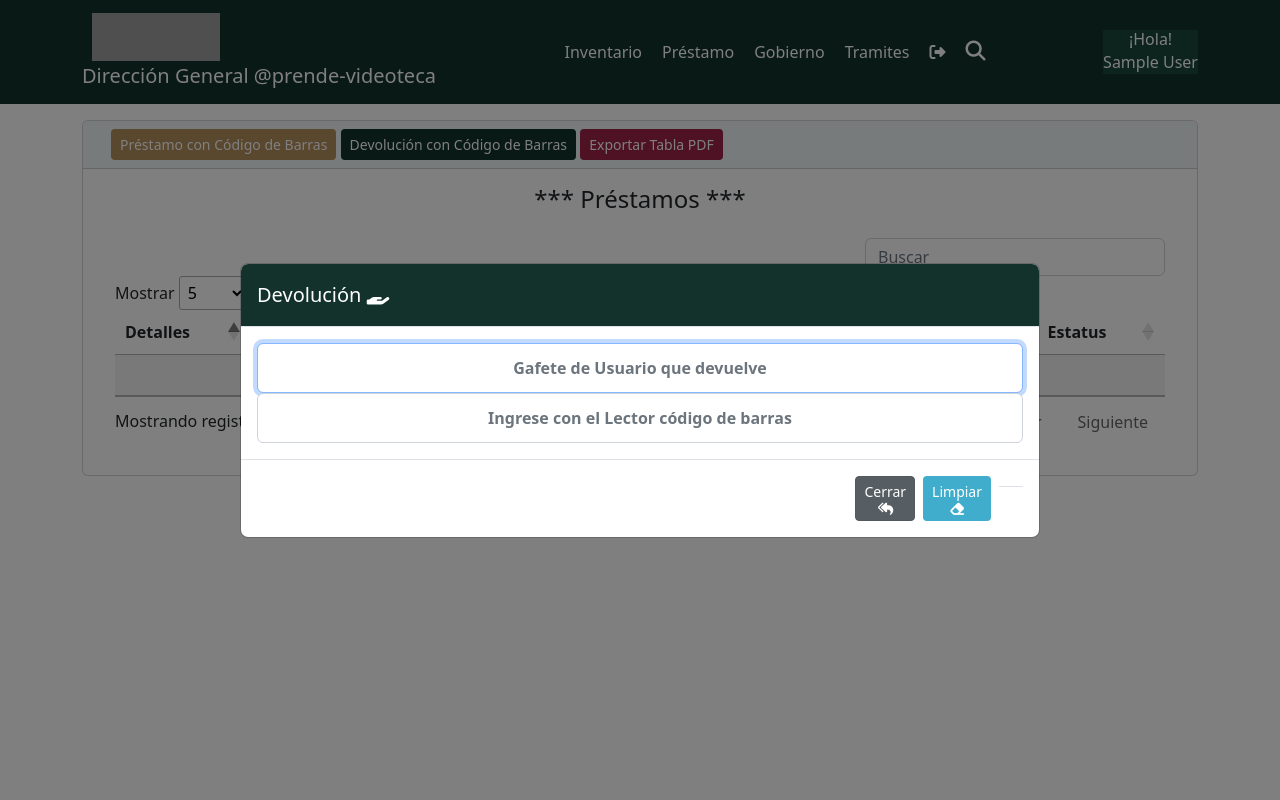
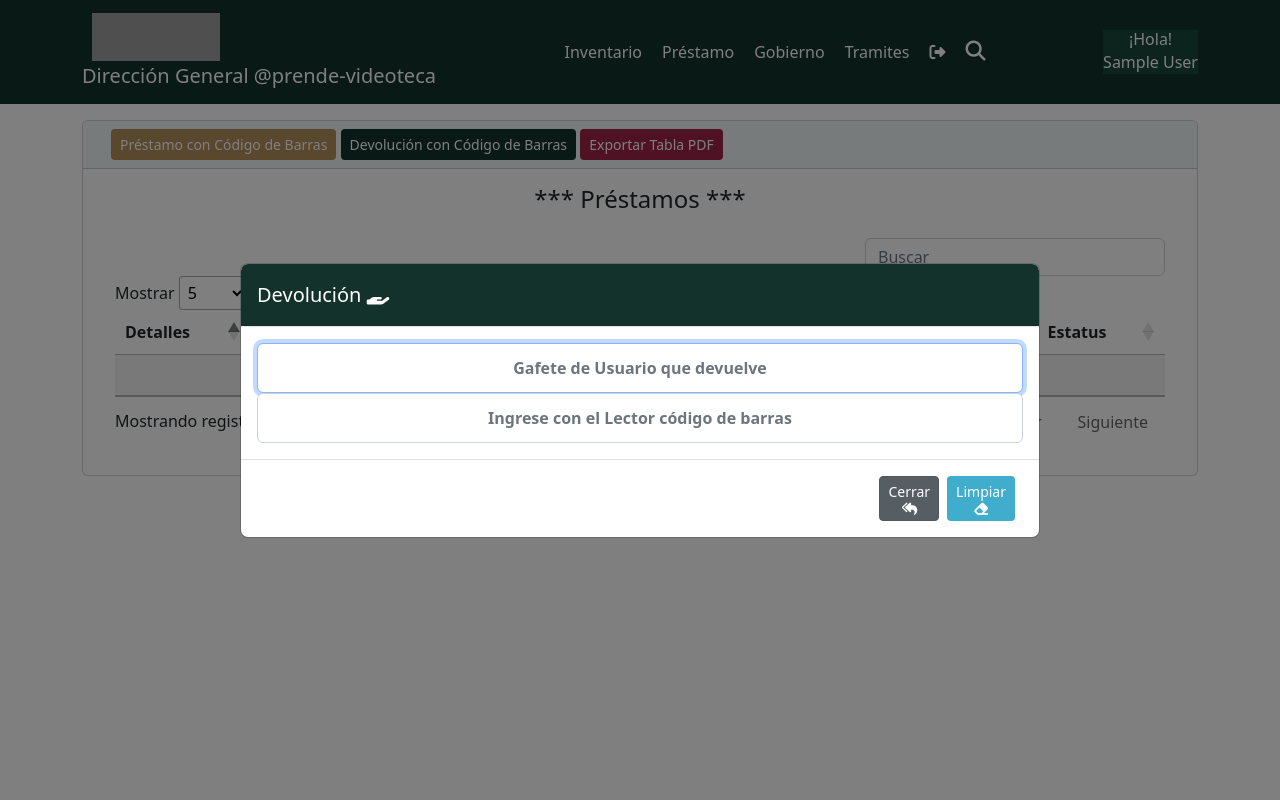
Before and after one commit to roberto-mx/videoteca, a Django app: page /prestamos/ in a window 1280 px wide, after a click on "Devolución con Código de Barras". Run offline with Django 3.2, Linux system fonts and the light colour scheme; the visitor is signed in with stand-in values (Sample User, id 1); data that the repository does not hold is empty; some libraries are stand-ins or nearby versions; grey boxes are pictures that could not be loaded.

Commit message:
Cambios visuales

```diff
--- a/inventario/templates/prestamos/prestamos_list.html
+++ b/inventario/templates/prestamos/prestamos_list.html
@@ -162,7 +162,7 @@
                   <i class='fas fa-hand-holding' style="color: white;"></i>
                 </div>
               </button>
-            <table id="resultTableIn" class="modal-footer">
+            <table id="resultTableIn">
             </table>
           </div>
           <div class="form-group">
@@ -212,7 +212,7 @@
               </div>
             </button>
 
-            <table id="resultTableOut" class="modal-footer">
+            <table id="resultTableOut">
             </table>
           </div>
           <div class="form-group">
```
